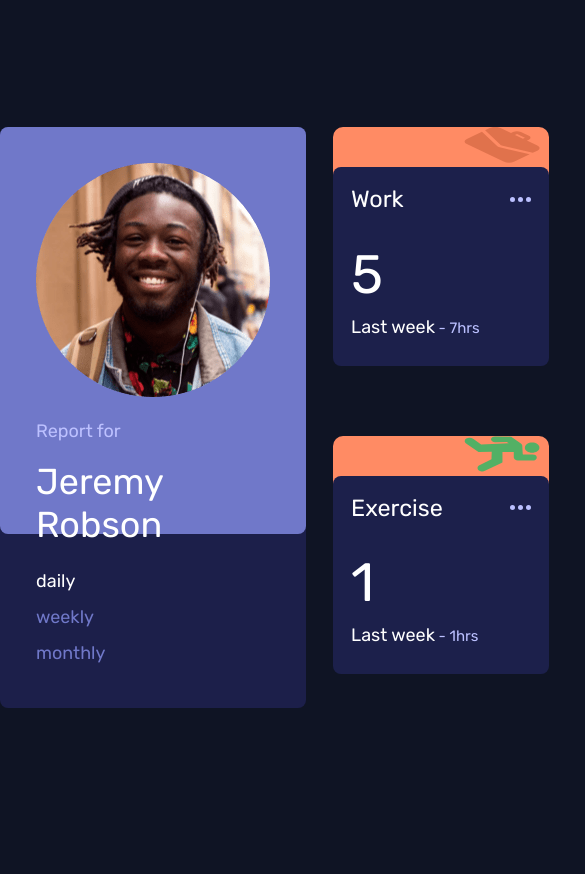
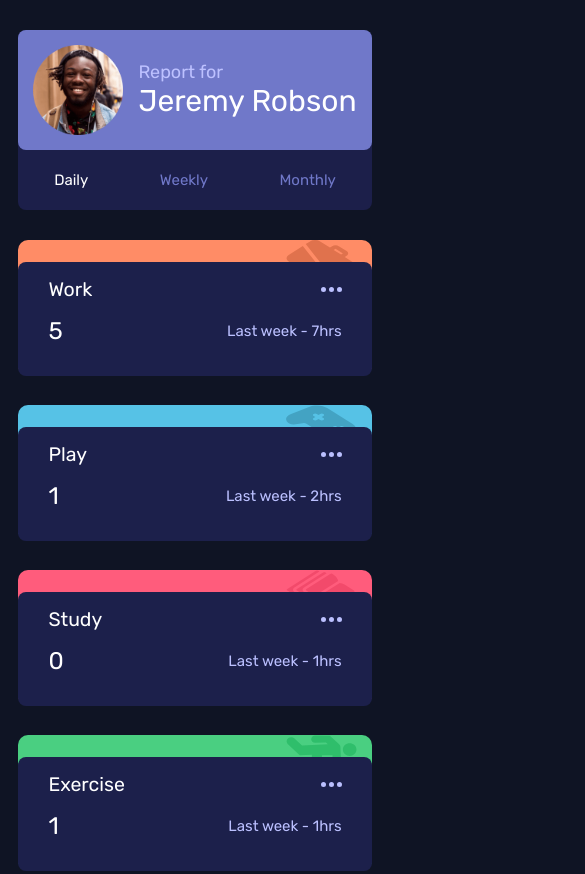
Before and after one commit to Kelvin-Ben/time-tracking-dashboard, a plain HTML site: page index.html in a window 390 px wide. Shown: the top 874 px of the page, 585 px wide, since content can reach past the window. Before the commit the page ends 844 px from the top, so only its background shows below. Drawn offline with Linux system fonts and the light colour scheme.

Commit message:
Improve styling and also addressed responsiveness

```diff
--- a/styles/index.css
+++ b/styles/index.css
@@ -1,10 +1,11 @@
-*, html {
+*,
+html {
   padding: 0;
   margin: 0;
   box-sizing: border-box;
   font-family: "Rubik", sans-serif;
   font-weight: 300;
-  font-size: 18px;
+  font-size: 15px;
   color: #fff;
 }
 body {
@@ -12,58 +13,70 @@ body {
 }
 .container {
   width: auto;
-  height: 99vh;
+  min-height: 100vh;
   display: flex;
   align-items: center;
   justify-content: center;
 }
 .wrapper-grid {
+  width: auto;
   display: grid;
-  gap: 1.5rem;
   grid-template-columns: repeat(4, 1fr);
+  gap: 2rem;
 }
 .grid-col-span-3 {
   grid-column: span 3;
-  /* border: 1px solid red; */
 }
-.title {
-  margin-top: 1rem;
-  font-size: 18px;
-  color: hsl(236, 100%, 87%);
 
-}
-.name {
-  font-size: 2rem;
-  margin: 1rem 0;
-  /* border: 1px solid red; */
-}
 .user-profile {
   display: flex;
   flex-direction: column;
   justify-content: space-between;
   background-color: hsl(235, 46%, 20%);
   border-radius: 8px;
+  /* padding: 1rem; */
 }
 .user-details {
-  background-color: #7078C9;
+  background-color: #7078c9;
   border-radius: 8px;
   height: 70%;
-  padding: 2rem 2rem;
+  padding: 2rem 0 2rem 2rem;
+}
+.user-icon {
+  display: flex;
+  width: 25%;
+  max-width: 50%;
+}
+.more-about {
+  display: flex;
+  flex-direction: column;
+  width: auto;
+}
+.title {
+  margin-top: 1rem;
+  font-size: 18px;
+  color: hsl(236, 100%, 87%);
+}
+.name {
+  font-size: 2rem;
+  margin: 1rem 0;
+  width: 8rem;
+  /* border: 1px solid red; */
 }
 .worksheet {
   display: flex;
   flex-direction: column;
-  /* justify-content: space-around; */
-  /* border: 1px solid green; */
   height: 25%;
 }
 .btn {
   background: transparent;
   border: none;
-  color: #7078C9;
+  color: #7078c9;
   text-align: start;
   padding-left: 2rem;
   height: 2rem;
+  text-transform: capitalize;
+  cursor: pointer;
 }
 .btn-active {
   color: #fff;
@@ -71,46 +84,53 @@ body {
 
 /* styling the card */
 .cards {
+  width: auto;
   display: grid;
   grid-template-columns: repeat(3, 1fr);
   gap: 2rem;
 }
+
 .card {
   display: flex;
-  width: 12rem;
-  height: 13rem;
+  width: 16rem;
+  height: 14rem;
   position: relative;
-  background-color: #FF8B64;
   border-radius: 10px;
 }
 .logo {
   display: flex;
   flex-direction: row;
-  height: 2rem;
-  width: 35%;
+  height: 3rem;
+  width: 20%;
   position: absolute;
-  right: .5rem;
-  opacity: .8;
+  right: 1rem;
+  opacity: 0.8;
   background-color: transparent;
 }
 .card-details {
   display: flex;
   flex-direction: column;
-  justify-content: space-between;
+  justify-content: space-around;
   position: absolute;
-  background-color: #1C204B;
-  top: 17%;
-  min-width: 100%;
+  background-color: #1c204b;
+  top: 16%;
+  width: 100%;
   height: 85%;
   border-radius: 8px;
-  padding: 1rem 1rem;
+  padding: 1rem 1.5rem;
+  color: #fff;
+  /* border: 1px solid red; */
+}
+.card-details:hover {
+  cursor: pointer;
+  background-color: #7078c9;
+  color: #fff;
 }
 .top {
   display: flex;
   flex-direction: row;
   justify-content: space-between;
   align-items: center;
-  /* margin: .5rem 0; */
 }
 .type {
   font-size: 1.3rem;
@@ -122,15 +142,125 @@ body {
   display: flex;
   cursor: pointer;
 }
-.time {
-  height: 70%;
-}
+
 .hours {
-  margin: .5rem 0;
+  margin: 1rem 0;
   font-size: 3rem;
 }
 
 .details {
   font-size: 15px;
-  color: #BBC0FF;
+  color: #bbc0ff;
 }
+.details-text {
+  color: inherit;
+}
+
+/* Define styles for each card type based on the title */
+.card-work {
+  background-color: #ff8c66;
+}
+
+.card-play {
+  background-color: #56c2e6;
+}
+
+.card-study {
+  background-color: #ff5c7c;
+}
+
+.card-exercise {
+  background-color: #4acf81;
+}
+
+.card-social {
+  background-color: #7536d3;
+}
+
+.card-self-care {
+  background-color: #f1c65b;
+}
+
+/* Media Queries for Responsive Design */
+@media screen and (max-width: 768px) {
+  .container {
+    width: 100%;
+    height: 100vh;
+  }
+  .wrapper-grid {
+    display: flex;
+    flex-direction: column;
+    width: auto;
+    height: 100%;
+    padding: 2rem 0;
+  }
+  .user-details {
+    display: flex;
+    flex-direction: row;
+    align-items: center;
+    height: 8rem;
+    font-size: 0.4rem;
+    padding: 1rem;
+  }
+  .user-icon {
+    width: auto;
+    height: 100%;
+    margin-right: 1rem;
+  }
+  .more-about {
+    width: auto;
+  }
+  .title {
+    margin: 0;
+  }
+  .name {
+    width: auto;
+    margin: 0;
+  }
+  .worksheet {
+    display: flex;
+    flex-direction: row;
+    align-items: center;
+    justify-content: space-around;
+    min-height: 4rem;
+    width: auto;
+  }
+  .btn {
+    width: auto;
+    display: flex;
+    flex-direction: row;
+    align-items: center;
+    justify-content: center;
+    padding: 0;
+  }
+
+  /* responsive design for cards */
+  .cards {
+    display: flex;
+    flex-direction: column;
+    /* margin-bottom: 2rem; */
+  }
+  .card {
+    height: 9rem;
+    width: 100%;
+  }
+  .card:last-child {
+    margin-bottom: 2rem;
+  }
+  .card-details {
+    width: 100%;
+    padding: 0.5rem;
+    /* border: 1px solid red; */
+    padding: 1rem 2rem;
+  }
+  .time {
+    display: flex;
+    align-items: center;
+    justify-content: space-between;
+    width: auto;
+  }
+  .hours {
+    min-width: 1.5rem;
+    font-size: 1.6rem;
+  }
+}
```
